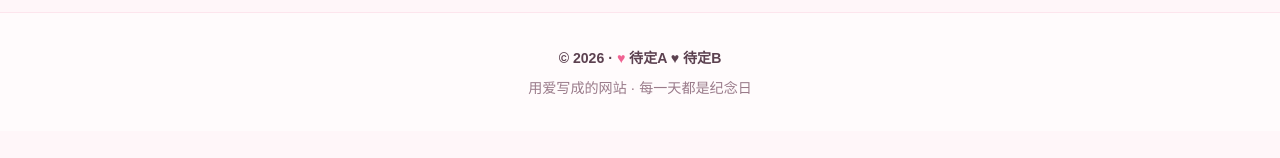
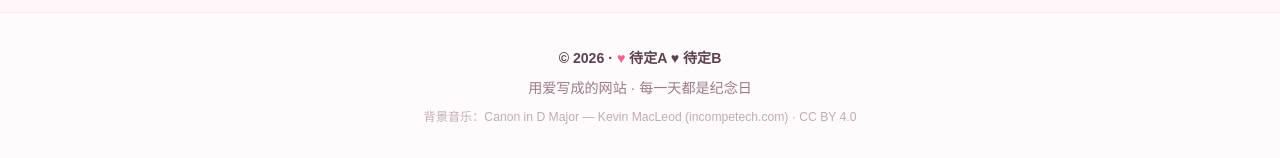
Before and after one commit to qinzuoyong/love, a PHP site: page /home.html in a window 1280 px wide. Shown: the part 2390-2548 px from the top of the page. Before the commit the page ends 2484 px from the top, so only its background shows below. Run offline with PHP 8.4, Linux system fonts and the light colour scheme.

Commit message:
背景音乐: 换为卡农钢琴版 Canon in D (Kevin MacLeod, CC BY 4.0) + 页脚署名

```diff
--- a/anniversary.html
+++ b/anniversary.html
@@ -57,6 +57,7 @@
   <footer>
     <div class="brand-line">© <span id="footYear"></span> · <span class="foot-heart">♥</span> <span data-brand>我们的家</span></div>
     <div>用爱写成的网站 · 每一天都是纪念日</div>
+    <div class="music-credit">背景音乐：Canon in D Major — Kevin MacLeod (incompetech.com) · CC BY 4.0</div>
   </footer>
 
   <button id="musicBtn" aria-label="音乐"><span id="musicIcon">🎵</span></button>
--- a/assets/css/style.css
+++ b/assets/css/style.css
@@ -1175,6 +1175,11 @@ footer .foot-heart {
   animation: heartbeat 1.4s ease-in-out infinite;
 }
 footer .brand-line { margin-bottom: 6px; font-weight: 600; color: var(--ink); }
+footer .music-credit {
+  margin-top: 6px;
+  font-size: 0.76rem;
+  opacity: 0.62;
+}
 
 /* ---------- 主页: 恋爱进度环 + 回忆闪现 ---------- */
 .progress-row {
@@ -1335,7 +1340,7 @@ footer .brand-line { margin-bottom: 6px; font-weight: 600; color: var(--ink); }
 }
 .compat-hist-title {
   font-size: 0.95rem;
-  color: var(--ink);
+  color: var(--rose-deep);
   margin-bottom: 8px;
 }
 .compat-hist-row {
--- a/gallery.html
+++ b/gallery.html
@@ -54,6 +54,7 @@
   <footer>
     <div class="brand-line">© <span id="footYear"></span> · <span class="foot-heart">♥</span> <span data-brand>我们的家</span></div>
     <div>用爱写成的网站 · 每一天都是纪念日</div>
+    <div class="music-credit">背景音乐：Canon in D Major — Kevin MacLeod (incompetech.com) · CC BY 4.0</div>
   </footer>
 
   <button id="musicBtn" aria-label="音乐"><span id="musicIcon">🎵</span></button>
--- a/game.html
+++ b/game.html
@@ -85,6 +85,7 @@
   <footer>
     <div class="brand-line">© <span id="footYear"></span> · <span class="foot-heart">♥</span> <span data-brand>我们的家</span></div>
     <div>用爱写成的网站 · 每一天都是纪念日</div>
+    <div class="music-credit">背景音乐：Canon in D Major — Kevin MacLeod (incompetech.com) · CC BY 4.0</div>
   </footer>
 
   <button id="musicBtn" aria-label="音乐"><span id="musicIcon">🎵</span></button>
--- a/home.html
+++ b/home.html
@@ -120,6 +120,7 @@
   <footer>
     <div class="brand-line">© <span id="footYear"></span> · <span class="foot-heart">♥</span> <span data-brand>我们的家</span></div>
     <div>用爱写成的网站 · 每一天都是纪念日</div>
+    <div class="music-credit">背景音乐：Canon in D Major — Kevin MacLeod (incompetech.com) · CC BY 4.0</div>
   </footer>
 
   <!-- 悬浮按钮 -->
--- a/letter.html
+++ b/letter.html
@@ -79,6 +79,7 @@
   <footer>
     <div class="brand-line">© <span id="footYear"></span> · <span class="foot-heart">♥</span> <span data-brand>我们的家</span></div>
     <div>用爱写成的网站 · 每一天都是纪念日</div>
+    <div class="music-credit">背景音乐：Canon in D Major — Kevin MacLeod (incompetech.com) · CC BY 4.0</div>
   </footer>
 
   <button id="musicBtn" aria-label="音乐"><span id="musicIcon">🎵</span></button>
--- a/timeline.html
+++ b/timeline.html
@@ -46,6 +46,7 @@
   <footer>
     <div class="brand-line">© <span id="footYear"></span> · <span class="foot-heart">♥</span> <span data-brand>我们的家</span></div>
     <div>用爱写成的网站 · 每一天都是纪念日</div>
+    <div class="music-credit">背景音乐：Canon in D Major — Kevin MacLeod (incompetech.com) · CC BY 4.0</div>
   </footer>
 
   <button id="musicBtn" aria-label="音乐"><span id="musicIcon">🎵</span></button>
```
Also changed, not shown: assets/music/说明.txt (+11 -3 lines).
